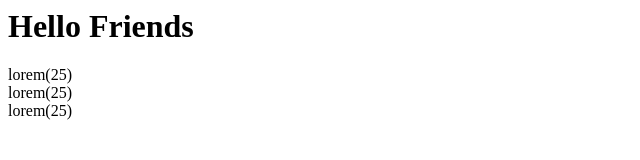
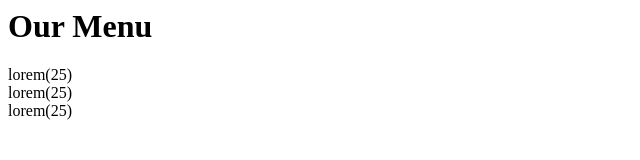
Before and after one commit to yobadagne/coursera, a plain HTML site: page module2_solution/index.html in a window 1280 px wide. Shown: the whole page, without its empty margins (0-640 px from the left). Drawn offline with Linux system fonts and the light colour scheme.

Commit message:
Update index.html

```diff
--- a/module2_solution/index.html
+++ b/module2_solution/index.html
@@ -7,7 +7,7 @@
   </head>
 <body>
     <div class="container">
-        <h1>Hello Friends</h1>
+        <h1>Our Menu</h1>
         <section class="section1">lorem(25)</section>
         <section class="section2">lorem(25)</section>
         <section class="section3">lorem(25)</section>
```
